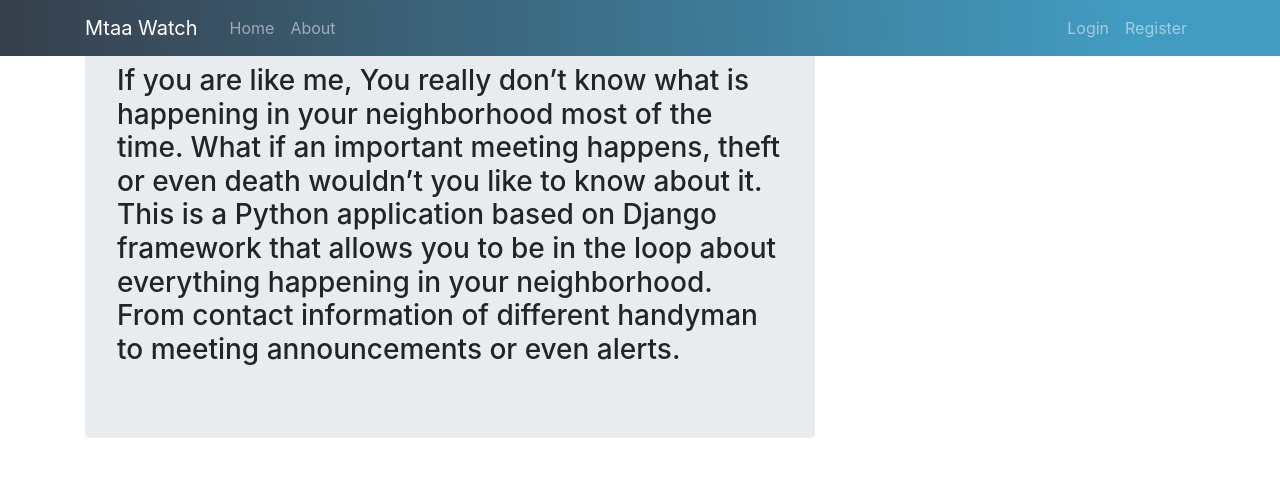
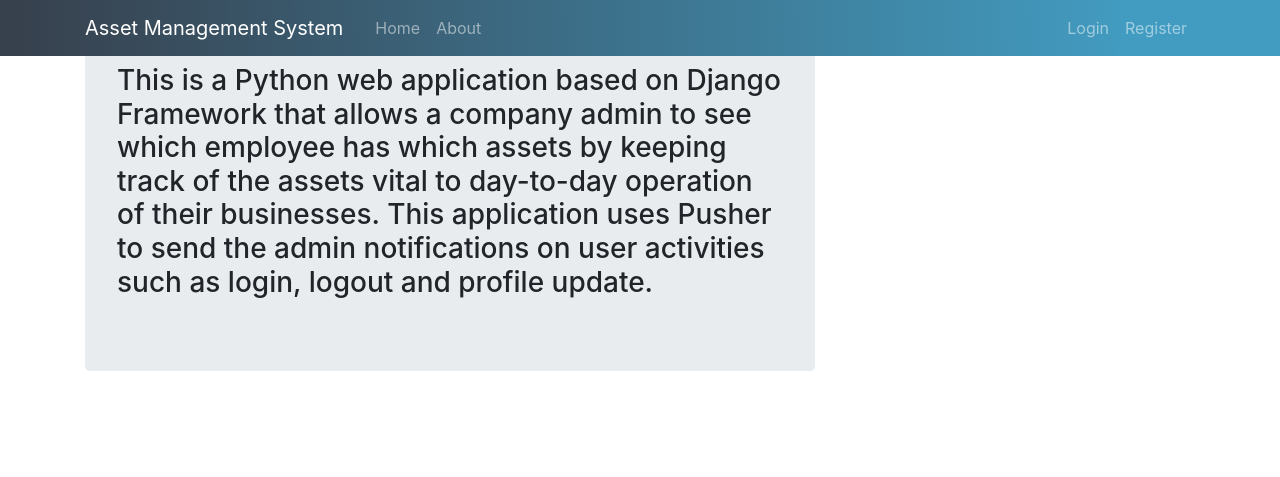
Before and after one commit to jameskomo/asset-management-system, a Django app: page /about/ in a window 1280 px wide. Shown: the top 477 px of the page. Run offline with Django 3.2, Linux system fonts and the light colour scheme; some libraries are stand-ins or nearby versions.

```diff
--- a/asset_app/templates/asset_app/about.html
+++ b/asset_app/templates/asset_app/about.html
@@ -2,7 +2,7 @@
 {% block content %}
     <div class="jumbotron">
         <h3>
-            If you are like me, You really don’t know what is happening in your neighborhood most of the time. What if an important meeting happens, theft or even death wouldn’t you like to know about it.   This is a Python application based on Django framework that allows you to be in the loop about everything happening in your neighborhood. From contact information of different handyman to meeting announcements or even alerts.
+            This is a Python web application based on Django Framework that allows a company admin to see which employee has which assets by keeping track of the assets vital to day-to-day operation of their businesses. This application uses Pusher to send the admin notifications on user activities such as login, logout and profile update.
         </h3>
     </div>
 {% endblock content %}
--- a/asset_app/templates/asset_app/base.html
+++ b/asset_app/templates/asset_app/base.html
@@ -14,16 +14,16 @@
     <link rel="stylesheet" type="text/css" href="{% static 'asset_app/main.css' %}">
 
     {% if title %}
-        <title>Mtaa Watch - {{ title }}</title>
+        <title>Asset Management System- {{ title }}</title>
     {% else %}
-        <title>Mtaa Watch</title>
+        <title>Asset Management System</title>
     {% endif %}
 </head>
 <body>
     <header class="site-header">
       <nav class="navbar navbar-expand-md navbar-dark bg-steel fixed-top" style="background-image: linear-gradient( 89.1deg,  rgba(55,64,77,1) 0.7%, rgba(66,156,193,1) 88.4% );">
         <div class="container">
-          <a class="navbar-brand mr-4" href="{% url 'asset_app-home' %}">Mtaa Watch</a>
+          <a class="navbar-brand mr-4" href="{% url 'asset_app-home' %}">Asset Management System</a>
           <button class="navbar-toggler" type="button" data-toggle="collapse" data-target="#navbarToggle" aria-controls="navbarToggle" aria-expanded="false" aria-label="Toggle navigation">
           <span class="navbar-toggler-icon"></span>
           </button>
@@ -39,7 +39,7 @@
                 <a class="nav-item nav-link" href="{% url 'profile' %}">Profile</a>
                 <div class="dropdown">
                   <button class="btn btn-outline-info dropdown-toggle" type="button" id="dropdownMenuButton" data-toggle="dropdown" aria-haspopup="true" aria-expanded="false" style="color: aliceblue;">
-                    Search Mtaa
+                    Search Assets
                   </button>
                   <div class="dropdown-menu" aria-labelledby="dropdownMenuButton">
                     <a class="dropdown-item" href="{%url 'business-search'%}">Business</a>
@@ -72,10 +72,10 @@
         {% if user.is_authenticated %}
         <div class="col-md-4">
           <div class="content-section" stye>
-            <h3>Mtaa Watch</h3>
-            <p class='text-muted'>About your Neighborhood
+            <h3>Asset Management System</h3>
+            <p class='text-muted'>About your Assets
               <ul class="list-group">
-                <li class="list-group-item list-group-item-light"><a href="{% url 'asset_app-home' %}">Mtaa Updates</a></li>
+                <li class="list-group-item list-group-item-light"><a href="{% url 'asset_app-home' %}">Assets Updates</a></li>
                 <li class="list-group-item list-group-item-light"><a href="{% url 'contact-home' %}">Key Contacts</a></li>
                 <li class="list-group-item list-group-item-light"><a href="{% url 'business-home' %}">Business Listing</a></li>
                 <li class="list-group-item list-group-item-light"><a href="{% url 'neighborhood-home' %}">Know your Neighborhoods</a></li>
--- a/asset_app/templates/asset_app/neighborhood_form.html
+++ b/asset_app/templates/asset_app/neighborhood_form.html
@@ -5,7 +5,7 @@
         <form method="POST">
             {% csrf_token %}
             <fieldset class="form-group">
-                <legend class="border-bottom mb-4">Mtaa Updates</legend>
+                <legend class="border-bottom mb-4">Assets Updates</legend>
                 {{ form|crispy }}
             </fieldset>
             <div class="form-group">
--- a/asset_app/templates/asset_app/post_form.html
+++ b/asset_app/templates/asset_app/post_form.html
@@ -5,7 +5,7 @@
         <form method="POST">
             {% csrf_token %}
             <fieldset class="form-group">
-                <legend class="border-bottom mb-4">Mtaa Updates</legend>
+                <legend class="border-bottom mb-4">Assets Updates</legend>
                 {{ form|crispy }}
             </fieldset>
             <div class="form-group">
```
